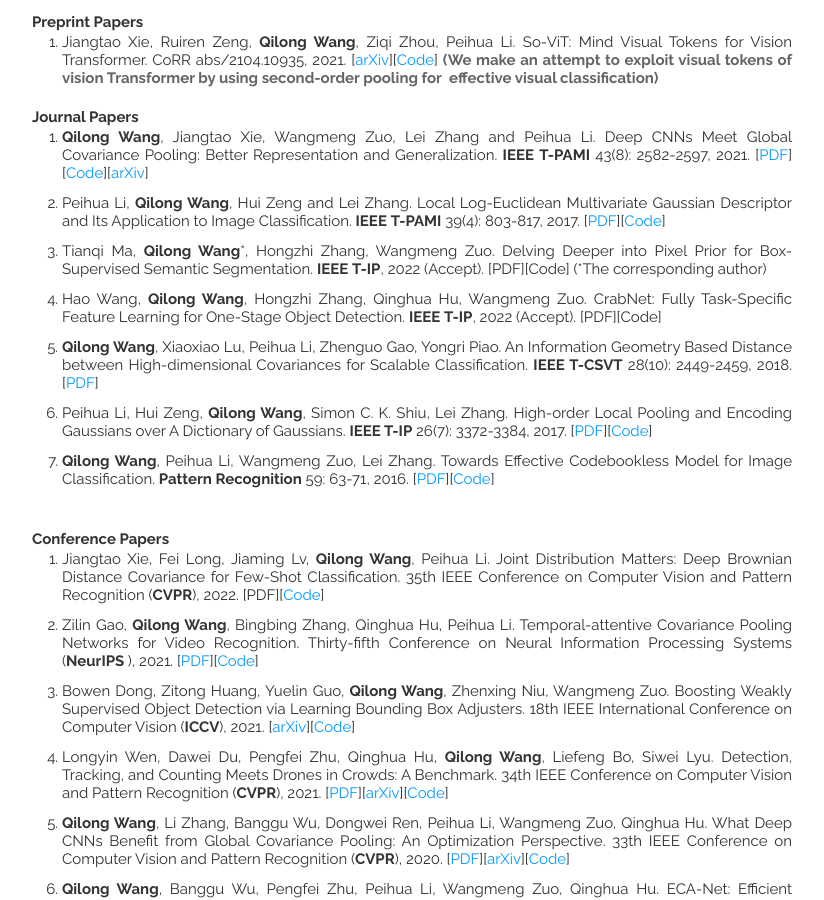
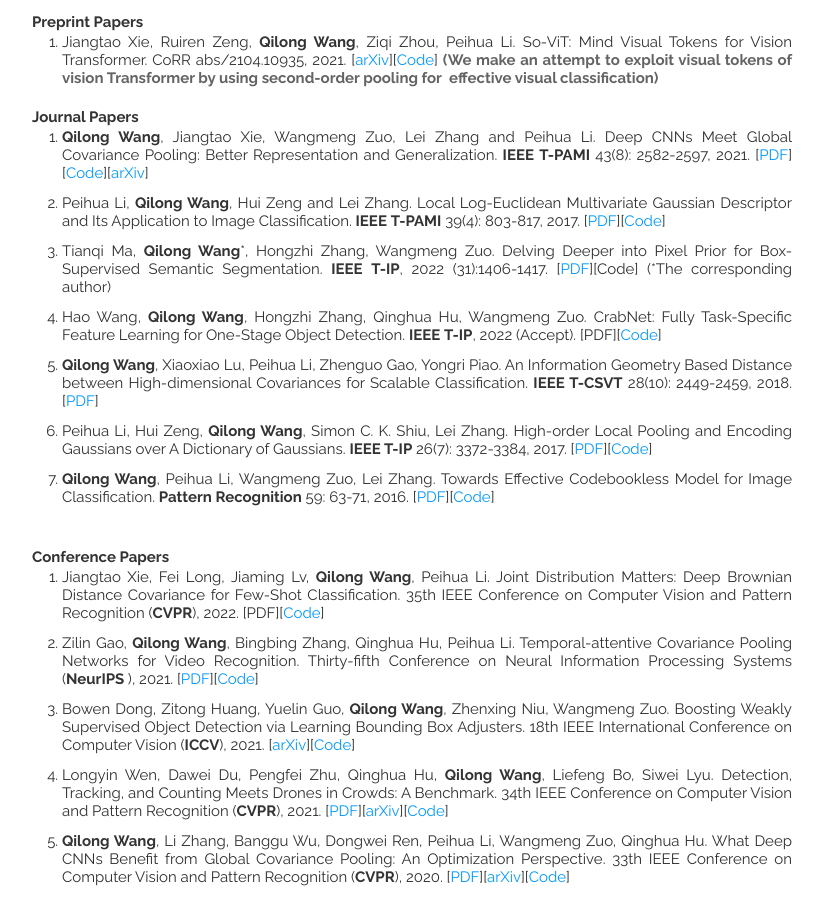
Before and after one commit to iamjingli/homepage, a Jekyll site: the page built from index.html, in a window 1280 px wide and 900 px high, scrolled down 861 px. Shown: the whole window, without its empty margins (338-1162 px from the left). Built offline with Jekyll 4.4.1, drawn with Linux system fonts in a browser that asks for light colours; nearby versions of some CDN libraries; the list of posts is cut into pages by our own code.

Commit message:
homepage

```diff
--- a/_includes/publications.html
+++ b/_includes/publications.html
@@ -58,14 +58,14 @@ a:visited {
 	   <li>
         <div align="justify">
           <div align="justify">
-            <div align="justify">Tianqi Ma, <strong>Qilong Wang</strong>*, Hongzhi Zhang, Wangmeng Zuo.  Delving Deeper into Pixel Prior for Box-Supervised Semantic Segmentation. <strong>IEEE</strong> <strong>T-IP</strong>, 2022 (Accept). [PDF][Code] (*The corresponding author)</div>
+            <div align="justify">Tianqi Ma, <strong>Qilong Wang</strong>*, Hongzhi Zhang, Wangmeng Zuo.  Delving Deeper into Pixel Prior for Box-Supervised Semantic Segmentation. <strong>IEEE</strong> <strong>T-IP</strong>, 2022 (31):1406-1417. [<a href="https://ieeexplore.ieee.org/document/9684236">PDF</a>][Code] (*The corresponding author)</div>
           </div>
         </div>
       </li>
 	  <li>
         <div align="justify">
           <div align="justify">
-            <div align="justify">Hao Wang, <strong>Qilong Wang</strong>, Hongzhi Zhang, Qinghua Hu, Wangmeng Zuo.  CrabNet: Fully Task-Specific Feature Learning for One-Stage Object Detection. <strong>IEEE</strong> <strong>T-IP</strong>, 2022 (Accept). [PDF][Code] </div>
+            <div align="justify">Hao Wang, <strong>Qilong Wang</strong>, Hongzhi Zhang, Qinghua Hu, Wangmeng Zuo.  CrabNet: Fully Task-Specific Feature Learning for One-Stage Object Detection. <strong>IEEE</strong> <strong>T-IP</strong>, 2022 (Accept). [PDF][<a href="https://github.com/Hwang64/CrabNet">Code</a>] </div>
           </div>
         </div>
       </li>
```
